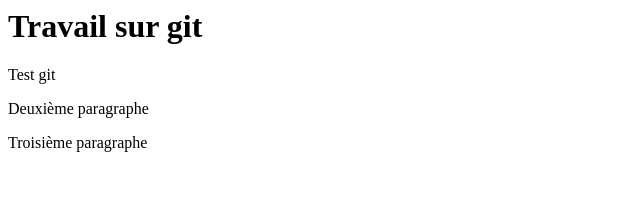
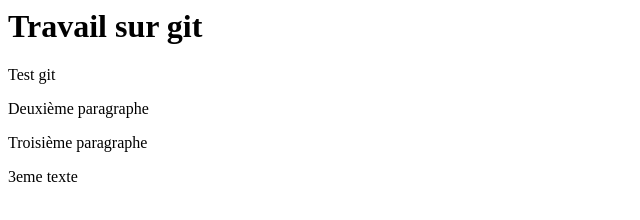
Before and after one commit to Aethuzad/ceppic-git, a plain HTML site: page index.html in a window 1280 px wide. Shown: the full height of the page, 0-640 px from the left. Drawn offline with Linux system fonts and the light colour scheme.

Commit message:
Ajout d'un 3eme texte

```diff
--- a/index.html
+++ b/index.html
@@ -3,3 +3,5 @@
 <p>Test git</p>
 <p>Deuxième paragraphe</p>
 <p>Troisième paragraphe</p>
+
+<p>3eme texte</p>
```
